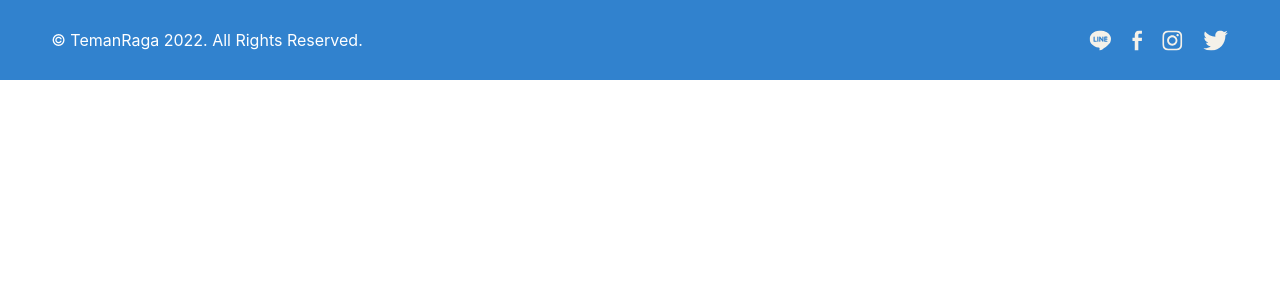
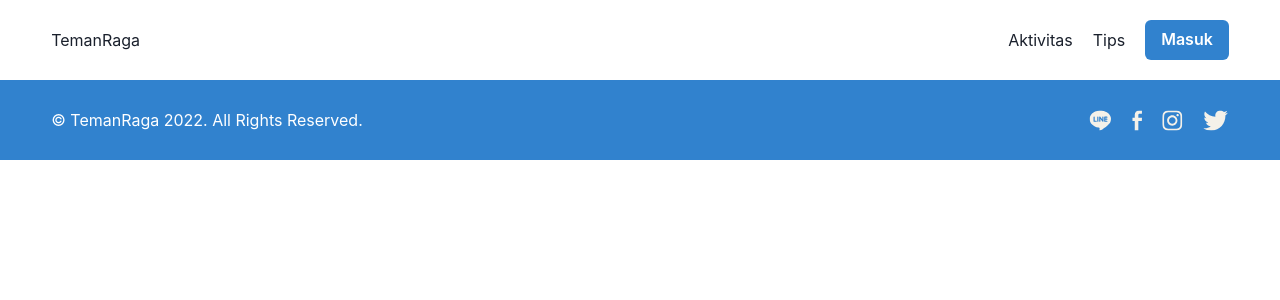
Before and after one commit to TemanRaga/temanraga-fe, a Next.js app: page / in a window 1280 px wide. Shown: the top 300 px of the page. Built offline with nearby package versions, Linux system fonts and the light colour scheme.

Commit message:
feat: add basic navbar

```diff
--- /dev/null
+++ b/components/Navbar/index.jsx
@@ -0,0 +1,25 @@
+import React from 'react'
+import { Box, Flex, HStack, Image, Text, Button } from '@chakra-ui/react'
+
+function Navbar() {
+    return (
+        <Flex w='100%' h='80px' bg='white' px='4%'>
+            <HStack w='100%' justify={'space-between'}>
+                <Text fontSize={{ base: 10, sm: 12, md: 16 }}>TemanRaga</Text>
+                <HStack spacing='20px' justify={'space-between'}>
+                    <Text fontSize={{ base: 10, sm: 12, md: 16 }} _hover={{
+                        cursor: 'pointer',
+                        fontSize: '120%'
+                    }}>Aktivitas</Text>
+                    <Text fontSize={{ base: 10, sm: 12, md: 16 }} _hover={{
+                        cursor: 'pointer',
+                        fontSize: '120%'
+                    }}>Tips</Text>
+                    <Button colorScheme='blue'>Masuk</Button>
+                </HStack>
+            </HStack>
+        </Flex>
+    )
+}
+
+export default Navbar
--- a/pages/index.js
+++ b/pages/index.js
@@ -1,7 +1,9 @@
 import Footer from "../components/Footer";
+import Navbar from "../components/Navbar";
 
 export default function Home() {
   return (<>
+    <Navbar />
     <Footer />
   </>
   )
```
